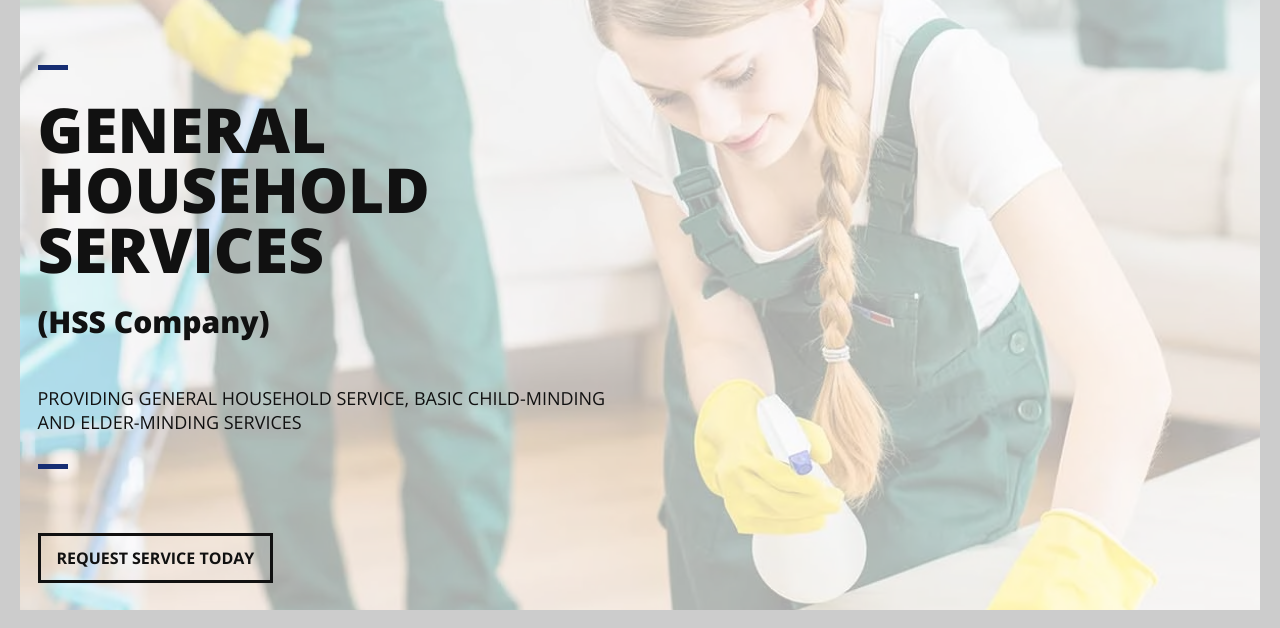
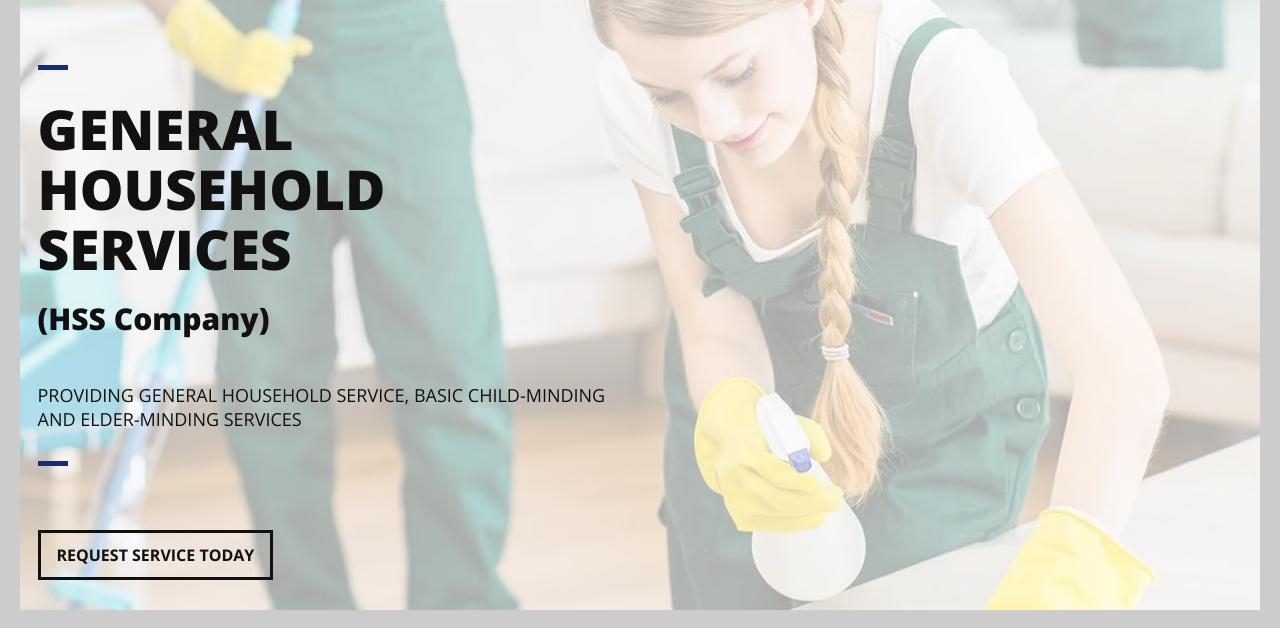
Before and after one commit to alexpvpmindustry/centralplacements, a plain HTML site: page index.html in a window 1280 px wide. Shown: the part 170-798 px from the top of the page. Drawn offline with nearby package versions, Linux system fonts and the light colour scheme.

Commit message:
update size

```diff
--- a/css/namari-color.css
+++ b/css/namari-color.css
@@ -195,7 +195,7 @@ body {
 
 #banner h1 {
     font-family: 'Open Sans', sans-serif, Arial, Helvetica;
-    font-size:62px;
+    font-size:55px;
     line-height:60px;
     font-weight:800;
     color:#111;
```
